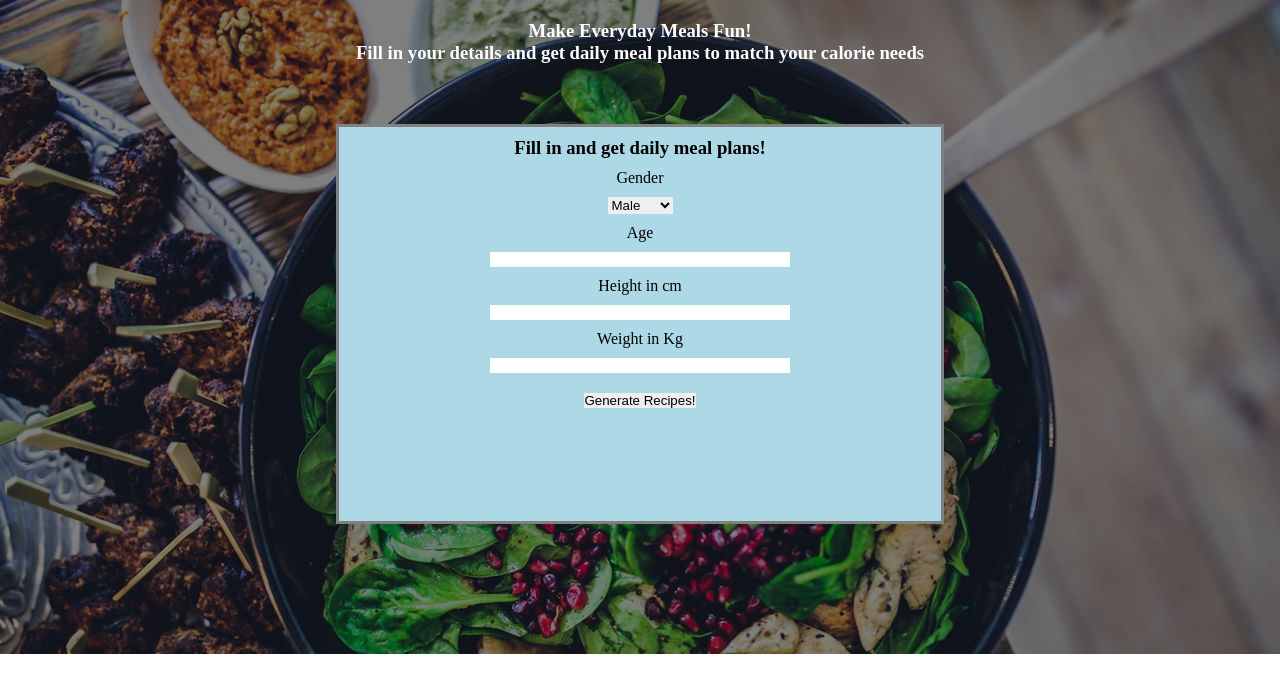
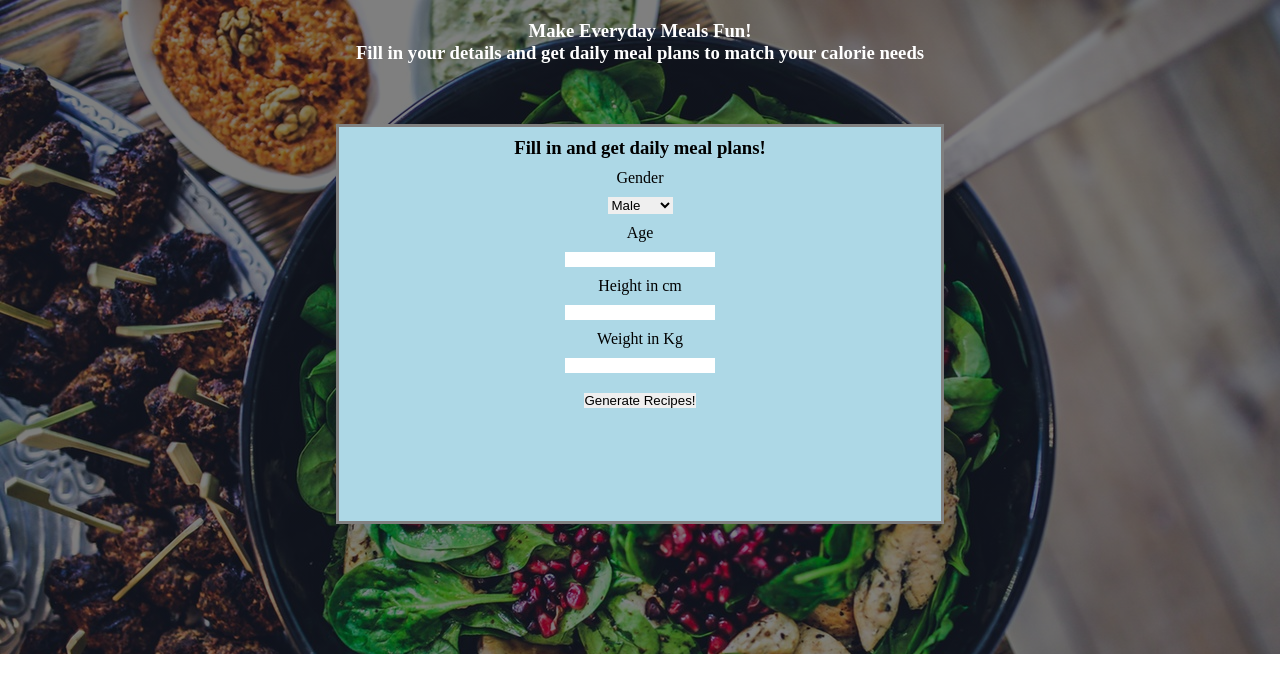
Before and after one commit to RaynaldoAdp/Capstone1-GenerateMealPlan, a plain HTML site: page index.html in a window 1280 px wide. Drawn offline with nearby package versions, Linux system fonts and the light colour scheme.

Commit message:
More changes

```diff
--- a/float-grid.css
+++ b/float-grid.css
@@ -33,6 +33,7 @@
 
 
 
+
 @media only screen and (min-width: 640px) {
   .col-3 {
     width: 25%;
@@ -43,10 +44,13 @@
   }
 
   .col-6 {
-    width:50%;
+    width: 50%;
   }
 
   .col-12 {
     width:100%;
   }
+  .bmrCalculatorForm input[type="text"]{
+  width: 25%;
+  }
 }
--- a/main.css
+++ b/main.css
@@ -129,3 +129,9 @@
 .hidden{
 	display: none;
 }
+
+@media only screen and (min-width: 640px) {
+  .bmrCalculatorForm input[type="text"]{
+  width: 25%;
+  }
+}
```
